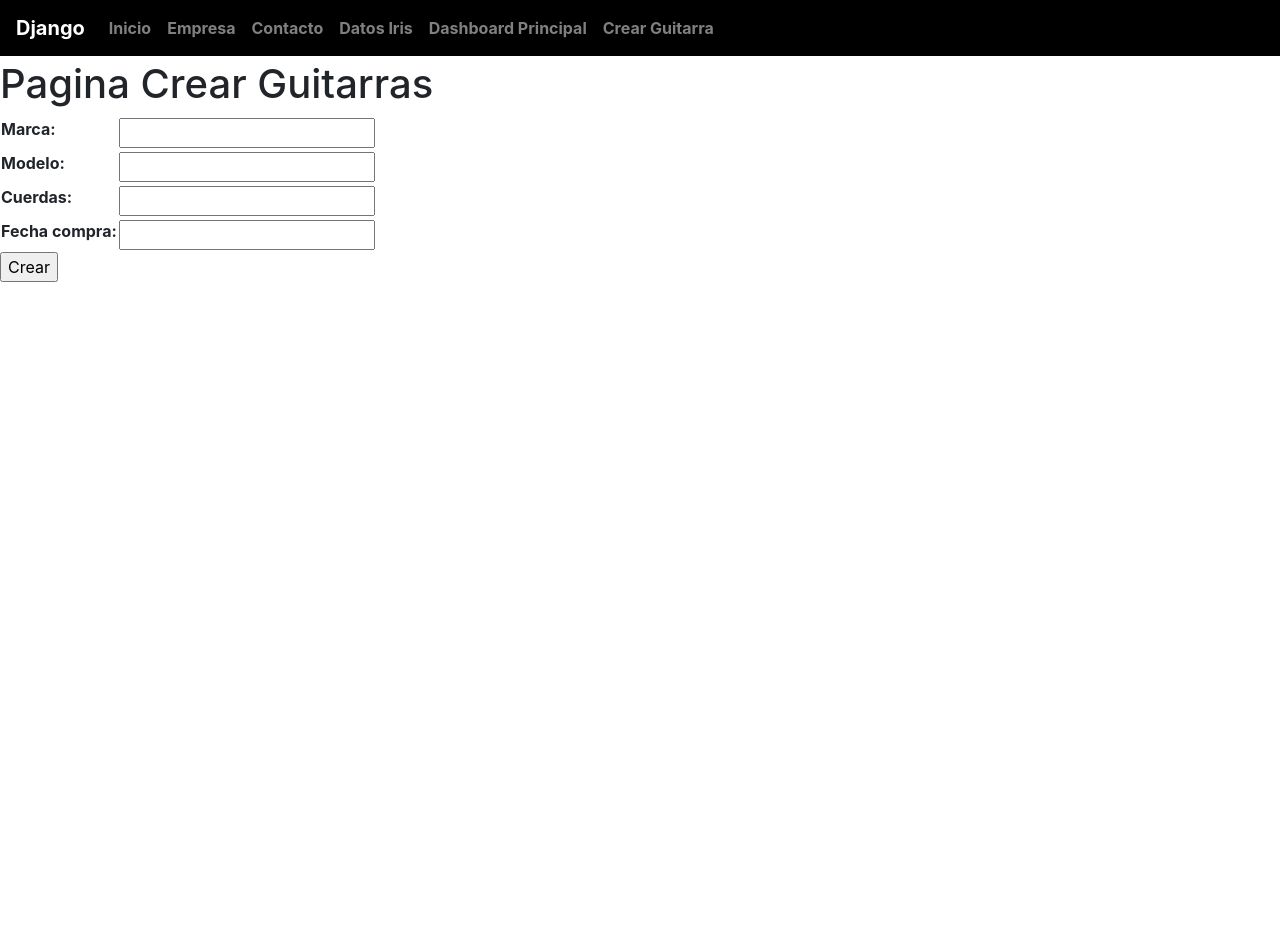
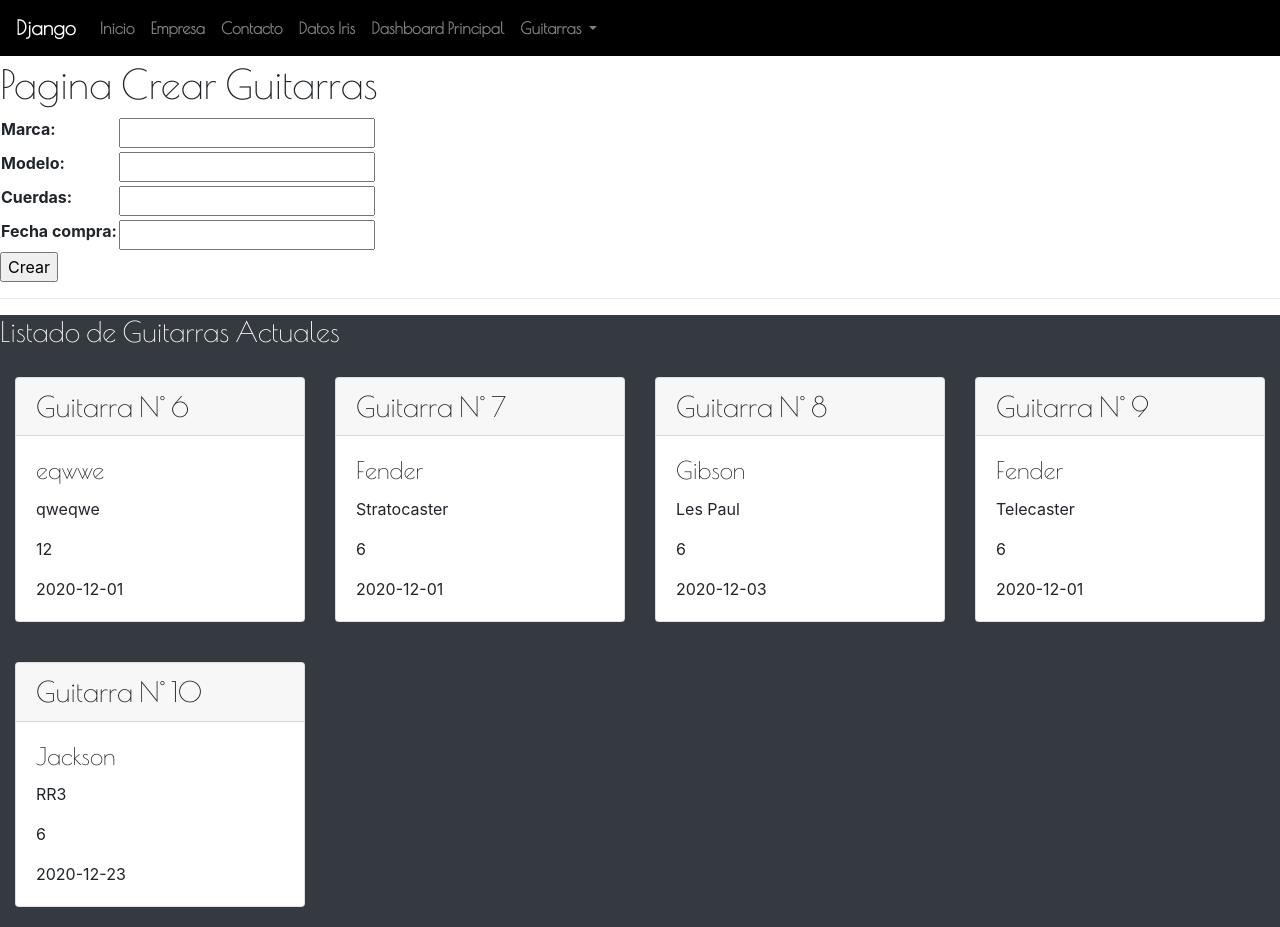
Before and after one commit to ljaraque/ruta_compuesta_153_1, a Django app: page /formularios/crear_guitarra in a window 1280 px wide. Before the commit the page ends 282 px from the top, so only its background shows below. Run offline with Django 3.2, Linux system fonts and the light colour scheme; some libraries are stand-ins or nearby versions.

Commit message:
se agrega cards a listado de guitarras, se incluye borrar guitarra

```diff
--- a/app1/static/app1/css/style.css
+++ b/app1/static/app1/css/style.css
@@ -2,6 +2,19 @@
 Awakelab
 Full Stack Python 2020
 */
+
+h1, h2, h3, h4, h5, h6, .navbar {
+    font-family: 'Poiret One', cursive;
+}
+
+#lista-guitarras > div >  h3 {
+    color: white;
+}
+
+.card {
+    margin-top: 20px;
+    margin-bottom: 20px;
+}
 
 .navbar a {
     font-weight: bold;
--- a/formularios/data/guitarras.json
+++ b/formularios/data/guitarras.json
@@ -1 +1 @@
-{"guitarras": [{"marca": "jackson", "modelo": "Kelly", "cuerdas": 6, "fecha_compra": "2020-12-12"}, {"marca": "qweqwew", "modelo": "qweqwea", "cuerdas": 6, "fecha_compra": "2020-12-01"}, {"marca": "Gibson", "modelo": "Les Paul", "cuerdas": 6, "fecha_compra": "2020-12-01"}, {"marca": "Fender", "modelo": "Jaguar", "cuerdas": 6, "fecha_compra": "2020-12-23"}, {"marca": "Takamine", "modelo": "Star", "cuerdas": 12, "fecha_compra": "2020-12-21"}, {"marca": "Tizona", "modelo": "Floreada", "cuerdas": 6, "fecha_compra": "2020-12-03"}]}
+{"ultimo_identificador": 10, "guitarras": [{"marca": "eqwwe", "modelo": "qweqwe", "cuerdas": 12, "fecha_compra": "2020-12-01", "identificador": 6}, {"marca": "Fender", "modelo": "Stratocaster", "cuerdas": 6, "fecha_compra": "2020-12-01", "identificador": 7}, {"marca": "Gibson", "modelo": "Les Paul", "cuerdas": 6, "fecha_compra": "2020-12-03", "identificador": 8}, {"marca": "Fender", "modelo": "Telecaster", "cuerdas": 6, "fecha_compra": "2020-12-01", "identificador": 9}, {"marca": "Jackson", "modelo": "RR3", "cuerdas": 6, "fecha_compra": "2020-12-23", "identificador": 10}]}
--- a/formularios/forms.py
+++ b/formularios/forms.py
@@ -24,8 +24,8 @@ class FormularioGuitarra(forms.Form):
                 validators = [
                         validators.MinLengthValidator( 3,
 						    "El modelo no puede ser de menos de 3 letras"),
-                        validators.MaxLengthValidator( 10,
-						    "La modelo no puede ser de más de 10 letras") ])
+                        validators.MaxLengthValidator( 30,
+						    "El modelo no puede ser de más de 30 letras") ])
     cuerdas = forms.IntegerField(validators = [
                         validators.MinValueValidator( 6,
 						    "No pueden ser menos de 6 cuerdas"),
--- a/formularios/templates/formularios/crear_guitarra.html
+++ b/formularios/templates/formularios/crear_guitarra.html
@@ -9,7 +9,30 @@
     <table>
         {{formulario.as_table}}
     </table>
+    <input type="hidden" name="elemento" value="guitarra">
     <input type="submit" value="Crear">
 </form>
-
+<hr>
+    <!-- Section: Competencias -->
+    <div class="container-fluid bg-dark" id="lista-guitarras">
+        <div class="row">
+            <h3>Listado de Guitarras Actuales</h3>
+        </div>
+        <div class="row">
+            {% for guitarra in lista_guitarras %}
+            <div class="col-md-6 col-lg-3">
+                <div class="card">
+                    <h3 class="card-header">Guitarra N° {{guitarra.identificador}}</h3>
+                    <div class="card-body">
+                        <h4 class="card-title">{{guitarra.marca}}</h4>
+                        <p class="card-text">{{guitarra.modelo}}</p>
+                        <p class="card-text">{{guitarra.cuerdas}}</p>
+                        <p class="card-text">{{guitarra.fecha_compra}}</p>
+                    </div>
+                </div>
+            </div>
+            {% endfor %}
+        </div>
+    </div>
+    <!-- End Section: Competencias -->
 {% endblock %}
--- a/formularios/urls.py
+++ b/formularios/urls.py
@@ -5,9 +5,6 @@ app_name = "formularios"
 
 urlpatterns = [
     path('crear_guitarra', views.crear_guitarra, name='crear_guitarra'),
-    path(
-        'crear_guitarra_exitoso',
-        views.crear_guitarra_exitoso,
-        name='crear_guitarra_exitoso'
-        )
+    path('lista_guitarras', views.lista_guitarras, name='lista_guitarras'),
+    path('<identificador>/borrar_guitarra', views.eliminar_guitarra, name='eliminar_guitarra'),
 ]
--- a/formularios/views.py
+++ b/formularios/views.py
@@ -1,9 +1,17 @@
 import json
 import datetime
 
-from django.shortcuts import render
+from django.shortcuts import render, redirect
 from .forms import FormularioGuitarra
 from django.conf import settings
+
+
+def context_lista_guitarras():
+    filename= "/formularios/data/guitarras.json"
+    with open(str(settings.BASE_DIR)+filename, 'r') as file:
+        guitarras=json.load(file)
+    context = {'lista_guitarras': guitarras['guitarras']}
+    return context
 
 # Create your views here.
 
@@ -12,6 +20,8 @@ def crear_guitarra(request):
     if request.method == "GET":
         formulario = FormularioGuitarra()
         context = {'formulario': formulario}
+        context.update(context_lista_guitarras())
+        print(context)
         return render(request, 'formularios/crear_guitarra.html', context)
 
     elif request.method == "POST":
@@ -25,18 +35,41 @@ def crear_guitarra(request):
             print("Los datos limpios del formulario son:", datos_formulario)
             filename= "/formularios/data/guitarras.json"
             with open(str(settings.BASE_DIR)+filename, 'r') as file:
-                guitarras=json.load(file)
-                guitarras['guitarras'].append(datos_formulario)
+                data=json.load(file)
+                nuevo_ultimo_identificador = int(data['ultimo_identificador']) + 1
+                data['ultimo_identificador'] = nuevo_ultimo_identificador
+                datos_formulario['identificador'] = nuevo_ultimo_identificador
+                data['guitarras'].append(datos_formulario)
             with open(str(settings.BASE_DIR)+filename, 'w') as file:
-                json.dump(guitarras, file)
-            context = {'lista_guitarras': guitarras['guitarras']}
-            return render(request, 'formularios/crear_guitarra_exitoso.html', context)
+                json.dump(data, file)
+
+            return redirect('formularios:crear_guitarra')
         else:
             context = {'formulario': formulario_devuelto}
+            context.update(context_lista_guitarras())
             return render(request, 'formularios/crear_guitarra.html', context)
 
 
-def crear_guitarra_exitoso(request):
-    guitarras = []
-    context = {'guitarras': guitarras}
-    return render(request, 'formularios/crear_guitarra_exitoso.html', context)
+def lista_guitarras(request):
+    context = context_lista_guitarras()
+    return render(request, 'formularios/lista_guitarras.html', context)
+
+
+def eliminar_guitarra(request, identificador):
+
+    if request.method == "GET":
+        context = {'identificador': identificador}
+        return render(request, "formularios/eliminar_guitarra.html", context)
+
+    if request.method == "POST":
+        filename= "/formularios/data/guitarras.json"
+        with open(str(settings.BASE_DIR)+filename, 'r') as file:
+            data=json.load(file)
+        for guitarra in data['guitarras']:
+            if int(guitarra['identificador'])==int(identificador):
+                data['guitarras'].remove(guitarra)
+                break
+        with open(str(settings.BASE_DIR)+filename, 'w') as file:
+            json.dump(data, file)
+
+        return redirect('formularios:lista_guitarras')
--- a/templates/base.html
+++ b/templates/base.html
@@ -11,6 +11,8 @@
     href="https://stackpath.bootstrapcdn.com/bootstrap/4.5.0/css/bootstrap.min.css"
     integrity="sha384-9aIt2nRpC12Uk9gS9baDl411NQApFmC26EwAOH8WgZl5MYYxFfc+NcPb1dKGj7Sk"
     crossorigin="anonymous">
+    <link href="https://fonts.googleapis.com/css?family=Poiret+One"
+        rel="stylesheet" type="text/css">
     <link href="{% static 'app1/css/style.css' %}" rel="stylesheet" >
 </head>
 <body>
@@ -68,12 +70,26 @@
                     Dashboard Principal
                 </a>
               </li>
-              <li class="nav-item">
+              <li class="nav-item dropdown">
                 <a
-                  class="nav-link scroll-trigger"
-                  href="{% url 'formularios:crear_guitarra' %}">
-                    Crear Guitarra
+                    href="#"
+                    class="nav-link dropdown-toggle"
+                    data-toggle="dropdown"
+                    role="button"
+                    aria-haspopup="true"
+                    aria-expanded="false">
+                        Guitarras <span class="caret"></span>
                 </a>
+                <div class="dropdown-menu dropdown-menu-right">
+                    <a class="dropdown-item scroll-trigger"
+                      href="{% url 'formularios:lista_guitarras' %}">
+                        Lista Guitarras
+                    </a>
+                    <a class="dropdown-item scroll-trigger"
+                    href="{% url 'formularios:crear_guitarra' %}">
+                        Crear Guitarra
+                    </a>
+                </div>
               </li>
            </ul>
 
```
Also changed, not shown: formularios/templates/formularios/crear_guitarra_exitoso.html (deleted, +0 -15 lines), formularios/templates/formularios/eliminar_guitarra.html (added, +12 -0 lines), formularios/templates/formularios/lista_guitarras.html (added, +35 -0 lines).
